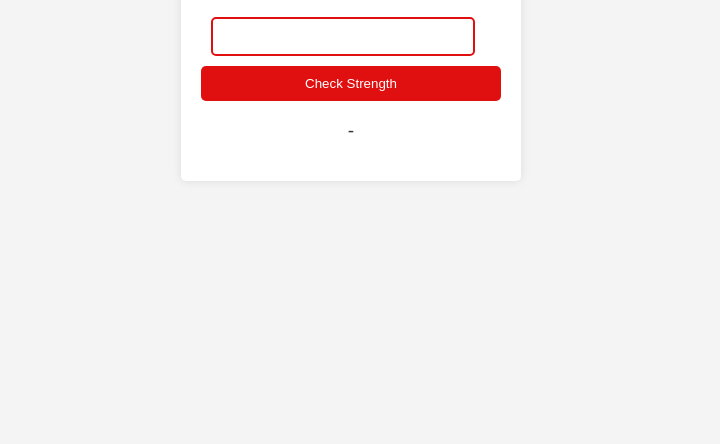
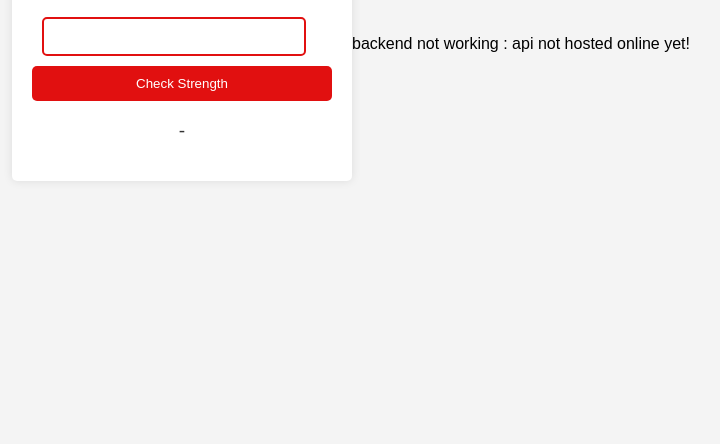
Before and after one commit to SinisterPlagueBot/password_classifier, a plain HTML site: page index.html in a window 1280 px wide. Shown: the part 356-800 px from the top of the page, without its empty margins (289-1009 px from the left). Drawn offline with Linux system fonts and the light colour scheme.

Commit message:
Update index.html

```diff
--- a/index.html
+++ b/index.html
@@ -16,5 +16,6 @@
         <p id="result">-</p>
       </div>
     </main>
+    <p>backend not working : api not hosted online yet!</p>
   </body>
 </html>
```
